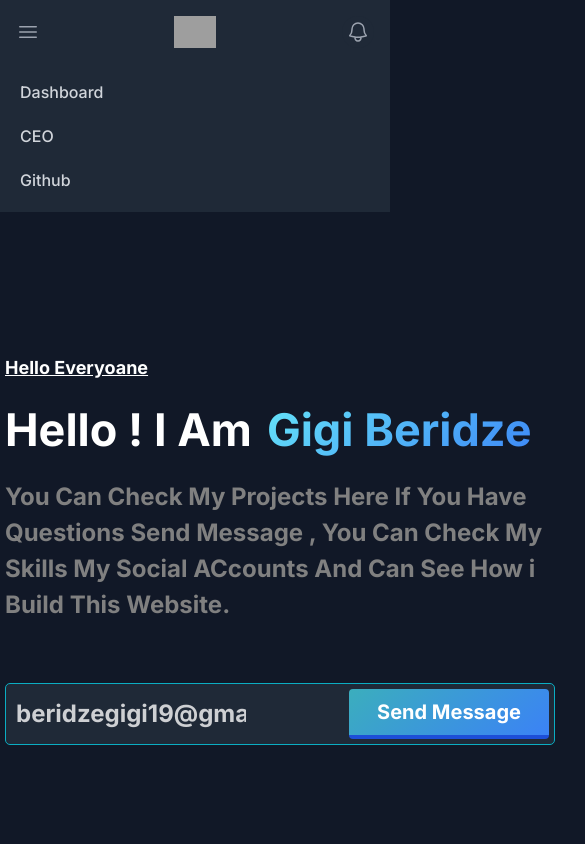
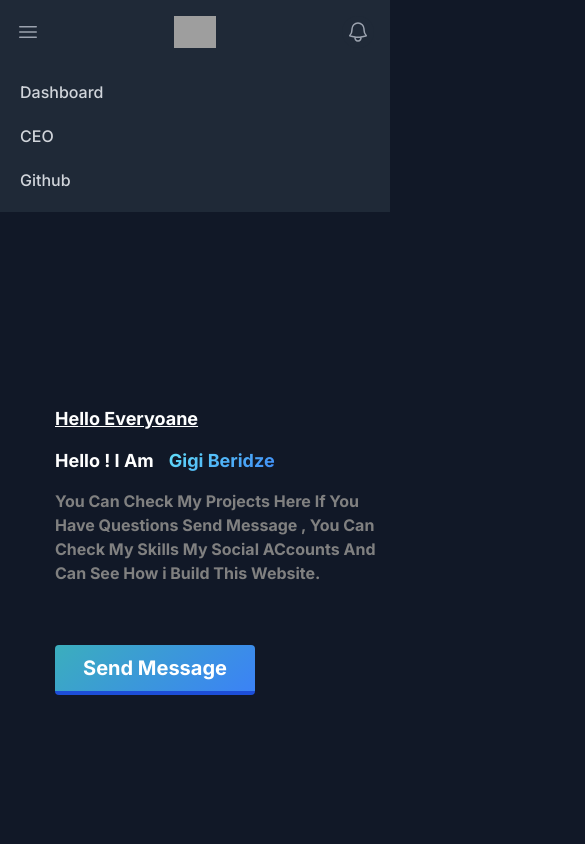
Before and after one commit to GigiBeridzeAxal/Blog, a Next.js app: page / in a window 390 px wide. Shown: the top 844 px of the page, 585 px wide, since content can reach past the window. Built offline with nearby package versions, Linux system fonts and the light colour scheme; grey boxes are pictures that could not be loaded.

Commit message:
Responsive

```diff
--- a/app/components/Contact.jsx
+++ b/app/components/Contact.jsx
@@ -119,7 +119,7 @@ export default  function Contact() {
 
        </div>
 
-       <button onClick={() => senddata()} id='Contacttag' class="bg-blue-400 hover:bg-blue-300 text-white font-bold py-2 px-4 border-b-4 border-blue-600 hover:border-blue-400 rounded">
+       <button onClick={() => senddata()} id='Contacttag' class=" ctnbtn bg-blue-400 hover:bg-blue-300 text-white font-bold py-2 px-4 border-b-4 border-blue-600 hover:border-blue-400 rounded">
   Send Message
 </button>
 
--- a/app/components/Gigi.jsx
+++ b/app/components/Gigi.jsx
@@ -25,6 +25,9 @@ export default function Gigi() {
          <div className="inputbox"><div className='emailtext' >beridzegigi19@gmail.com</div> <a onClick={ () => Teleport()}  class="sendbtnforemail bg-blue-500 hover:bg-blue-400 text-white font-bold py-2 px-4 border-b-4 border-blue-700 hover:border-blue-500 rounded">
   Send Message
 </a>  </div>
+<a onClick={ () => Teleport()}  class=" sndbtn sendbtnforemail bg-blue-500 hover:bg-blue-400 text-white font-bold py-2 px-4 border-b-4 border-blue-700 hover:border-blue-500 rounded">
+  Send Message
+</a>
 
 
        </div>
--- a/app/globals.css
+++ b/app/globals.css
@@ -115,11 +115,11 @@ body{
   background-color:  #2563eb;
   color: white;
   text-align: center;
-  min-height: 300px;
+  height: 300px;
   text-align: center;
   font-weight: 700;
   font-size: 24px;
-  min-width: 300px;
+  width: 300px;
   display: flex;
   flex-direction: column;
   justify-content: center;
@@ -129,7 +129,7 @@ body{
 
 }
 .desc{
-  max-width: 250px;
+  max-width: 650px;
 }
 .sendcontact{
   background-color: #334155;
@@ -138,7 +138,7 @@ body{
   text-align: center;
   font-weight: 700;
   color: white;
-  min-width: 400px;
+  width: 400px;
 }
 .sendcontact .tittle{
   display: flex;
@@ -175,7 +175,7 @@ body{
   justify-content: center;
 }
 .contact div{
-  margin: 10px;
+
 }
 .contact button{
 
@@ -265,7 +265,8 @@ background-image: linear-gradient(140deg , #67e8f9 , #3b82f6);
  width: 100%;
 }
 .hello .desc{
-  min-width: 600px;
+  min-width: none;
+  width: 600px;
   text-align: start;
   color: gray;
 }
@@ -332,8 +333,71 @@ background-image: linear-gradient(140deg , #67e8f9 , #3b82f6);
 .contact{
   margin-bottom: 150px;
 }
+.sndbtn{
+  display: none;
+}
+.ctnbtn{
+  margin: 20px;
+}
 
 
+
+
+@media  (max-width:830px) {
+ .maingigi .photo {
+  display: none;
+ }
+ .maingigi .hello{
+  font-size: 16px;
+ }
+ .who{
+  font-size: 18px;
+ }
+.maingigi .desc{
+  font-size: 16px;
+  max-width:  350px !important ;
+  flex-wrap: wrap;
+}
+.inputbox{
+
+  border: 0;
+  background: none;
+  display: none;
+}
+.emailtext{
+  display: none;
+}
+.inputbox a{
+
+}
+.hello{
+  width: 100%;
+  box-sizing: border-box;
+  align-items: start;
+  margin-left: 50px ;
+}
+.maincontact{
+  max-width: 300px;
+  flex-wrap: wrap;
+  align-items: center;
+}
+.ctnbtn {
+  max-width: 300px;
+  margin: 20px;
+}
+.info{
+  max-height: 140px;
+  font-size: 18px;
+  margin: 1px;
+}
+.sendcontact{
+
+}
+.sndbtn{
+  display: block;
+  text-align: center;
+}
+}
 
 @keyframes cursor {
    0%{ width: 0;
```
